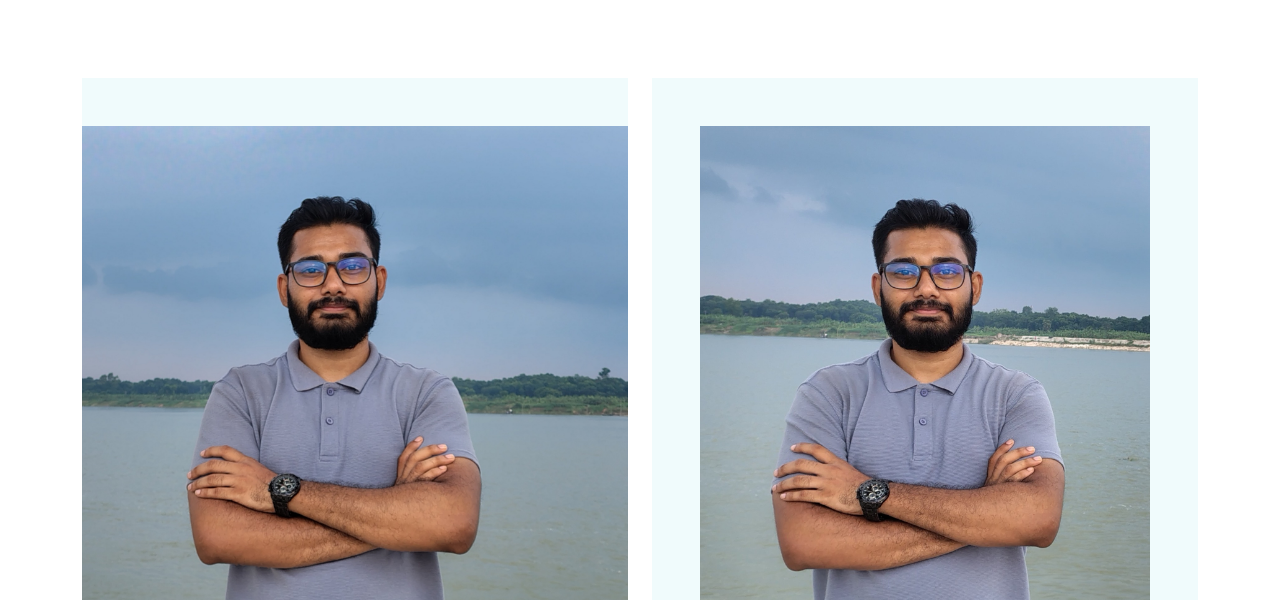
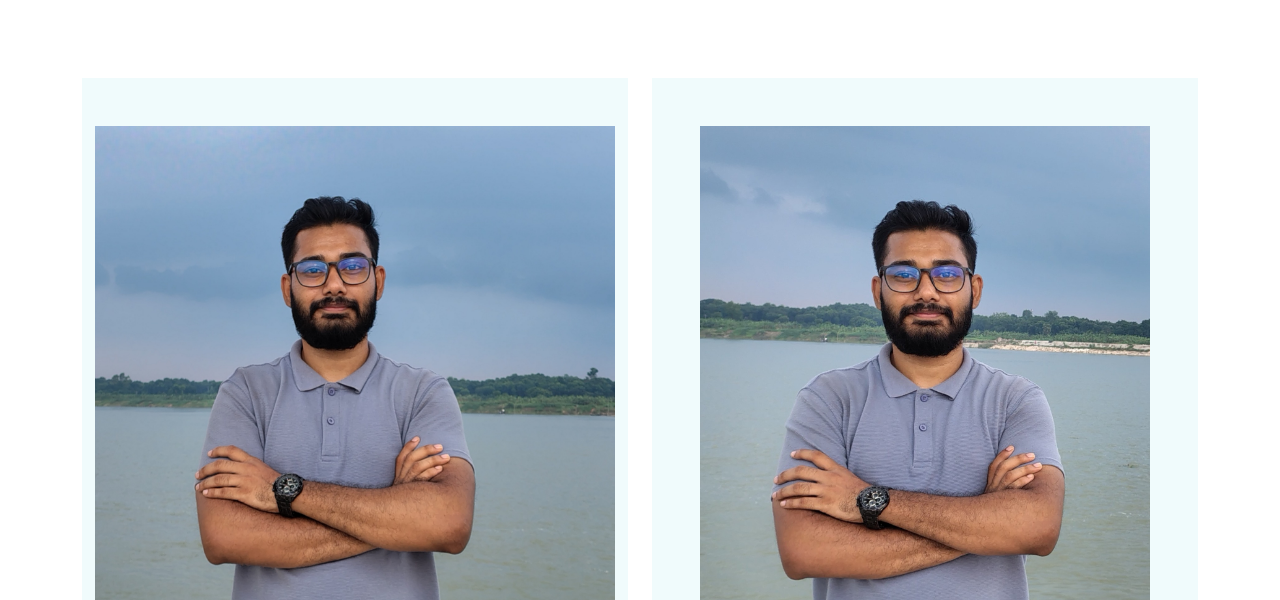
Before and after one commit to AvisheikhKundu/CodeEra, a plain HTML site: page team.html in a window 1280 px wide. Shown: the part 410-1010 px from the top of the page. Drawn offline with nearby package versions, Linux system fonts and the light colour scheme; files that its build step writes are made by us from their sources.

Commit message:
add new code and image

```diff
--- a/team.html
+++ b/team.html
@@ -109,7 +109,7 @@
                 <div class="col-lg-6 col-md-6 wow fadeInUp" data-wow-delay="0.1s">
                     <div class="team-item bg-light">
                         <div class="overflow-hidden text-center pt-5">
-                            <img class="img-fluid" src="img/Avisheikh 1.jpg" alt="" style="height: 500px; width: 550px;">
+                            <img class="img-fluid" src="img/Avisheikh 1.jpg" alt="" style="height: 500px; width: 520px;">
                         </div>
                         <div class="position-relative d-flex justify-content-center" style="margin-top: -23px;">
                             <div class="bg-light d-flex justify-content-center pt-2 px-1">
@@ -131,7 +131,7 @@
                 <div class="col-lg-6 col-md-6 wow fadeInUp" data-wow-delay="0.1s">
                     <div class="team-item bg-light">
                         <div class="overflow-hidden text-center pt-5">
-                            <img class="img-fluid" src="img/Avisheikh-2.jpg" alt="" style="height: 500px; width: 450px;">
+                            <img class="img-fluid" src="img/Avisheikh-2.jpg" alt="" style="height: 510px; width: 450px;">
                         </div>
                         <div class="position-relative d-flex justify-content-center" style="margin-top: -23px;">
                             <div class="bg-light d-flex justify-content-center pt-2 px-1">
```
